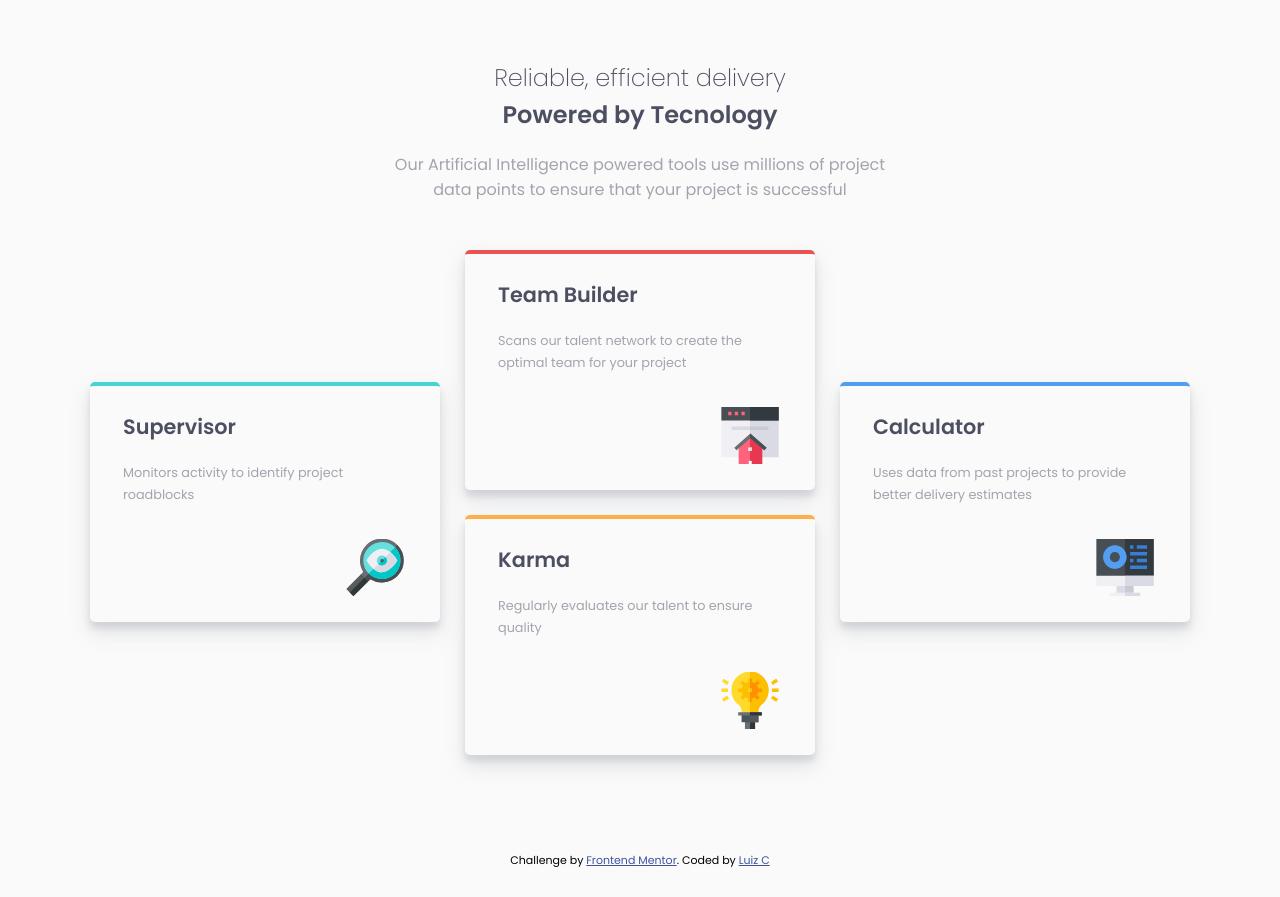
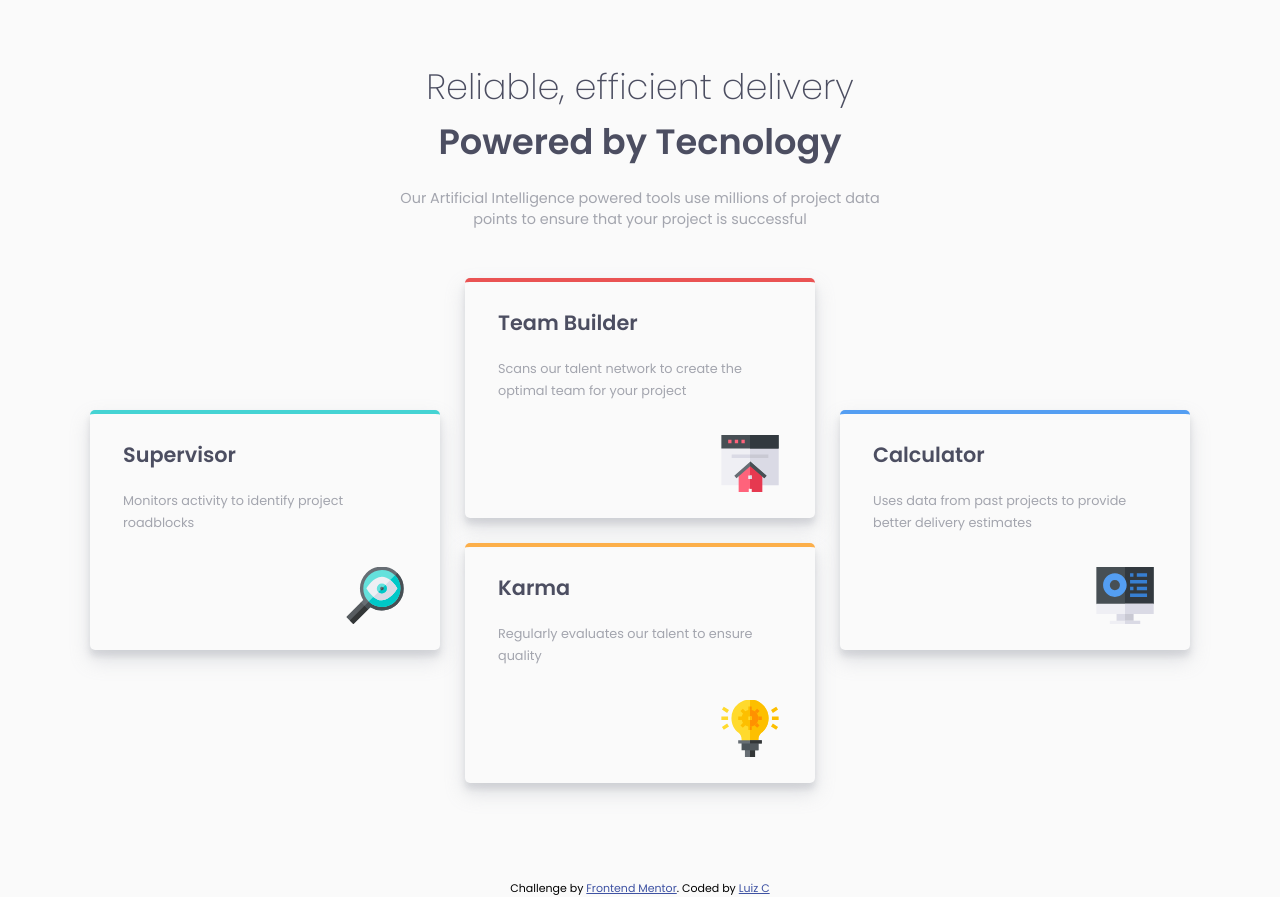
Before and after one commit to lc-dev90/Four-card-feature-section, a plain HTML site: page index.html in a window 1280 px wide. Before the commit the page ends 869 px from the top, so only its background shows below. Drawn offline with Linux system fonts and the light colour scheme.

Commit message:
Header and title ok

```diff
--- a/style.css
+++ b/style.css
@@ -131,6 +131,7 @@ footer {
     margin: 60px auto;
     max-width: 500px;
   }
+
   .cards {
     grid-template-columns: 1fr 1fr;
   }
@@ -161,6 +162,14 @@ footer {
 
   main {
     max-width: 95%;
+  }
+
+  .title {
+    font-size: 2.2rem;
+  }
+
+  .description {
+    font-size: 0.9rem;
   }
 
   .card {
```
